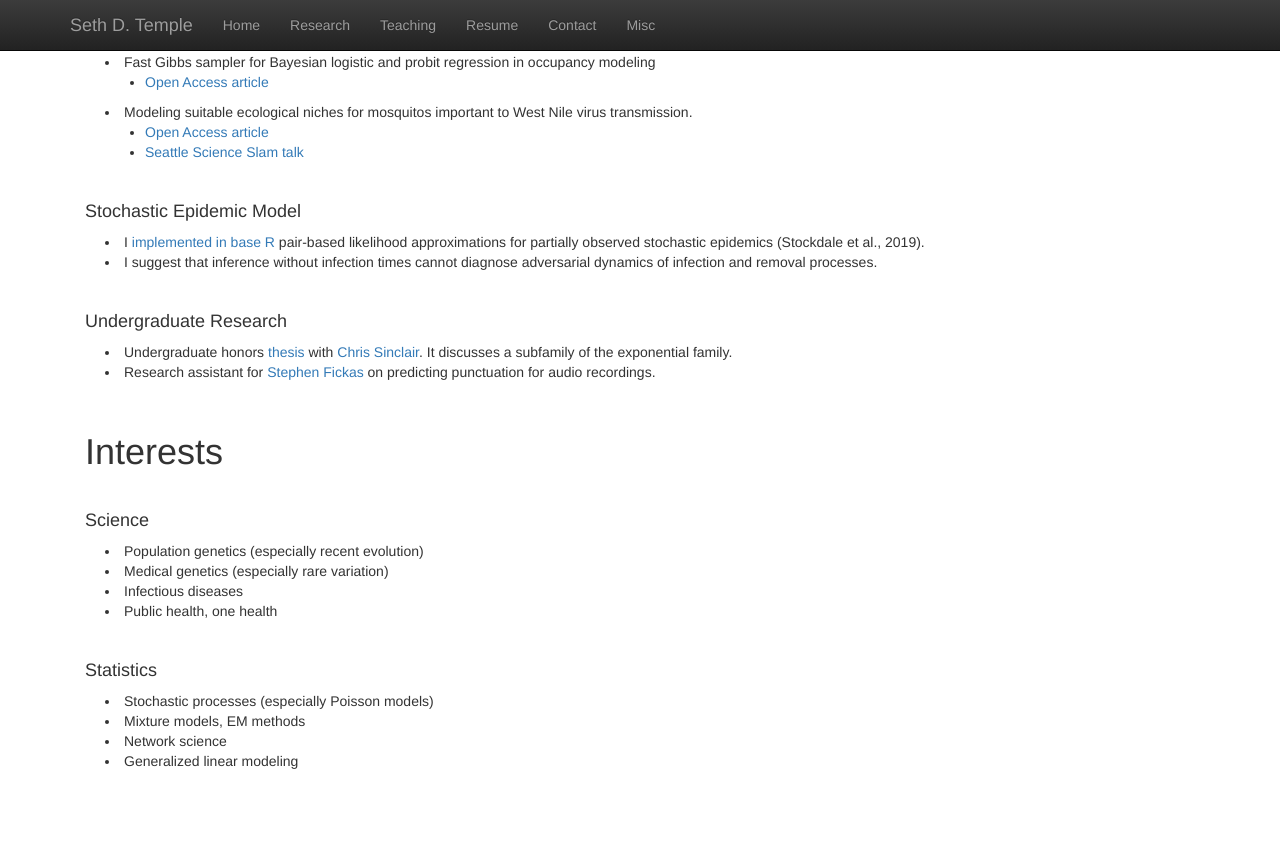
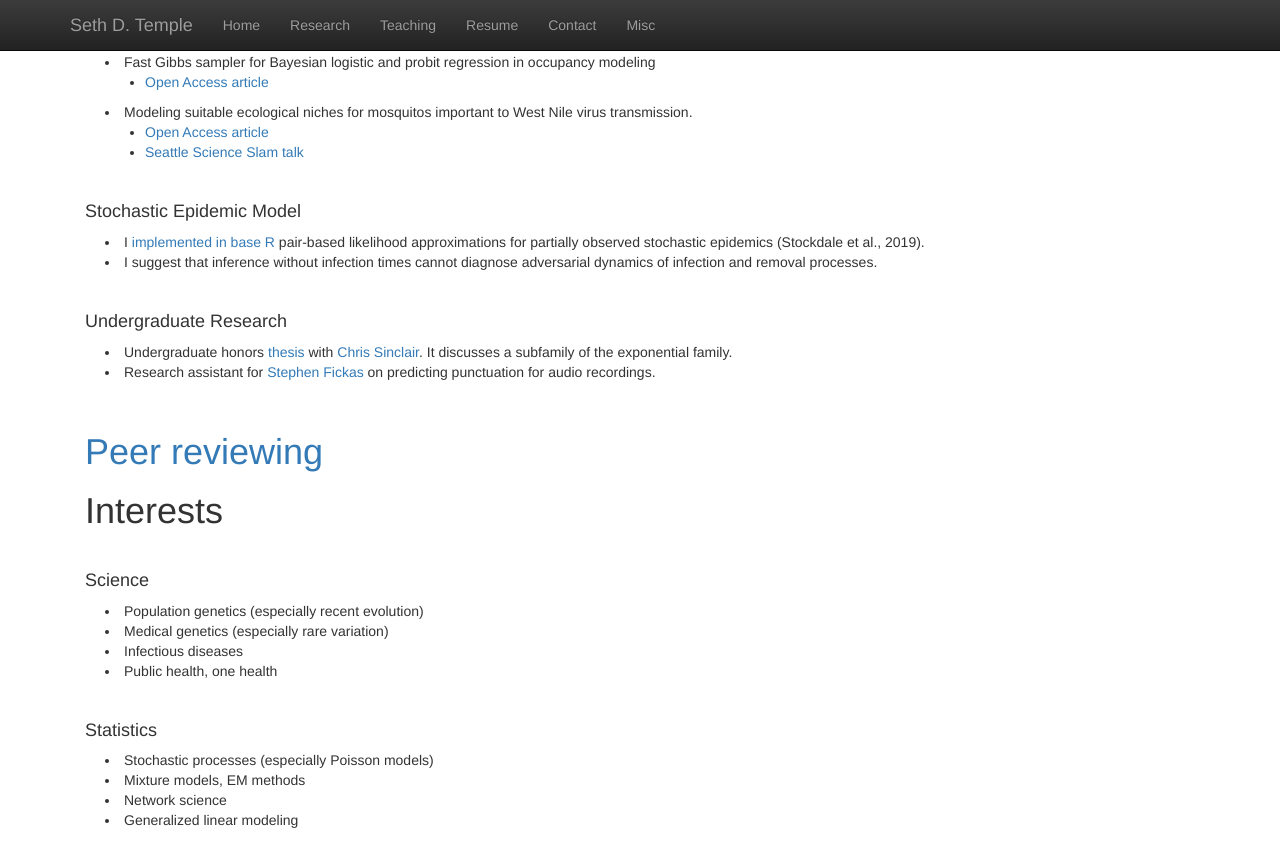
Before and after one commit to sdtemple/sdtemple.github.io, a Jekyll site: the page built from research.html, in a window 1280 px wide and 900 px high, scrolled down 687 px. Shown: the top 867 px of the window. Built offline with Jekyll 4.4.1, drawn with Linux system fonts in a browser that asks for light colours; nearby versions of some CDN libraries; library files that are not in the unit come from our copies; before the commit the page ends 1528 px from its top, so only the background shows below that.

Commit message:
adding web of science link

```diff
--- a/research.html
+++ b/research.html
@@ -65,6 +65,8 @@ title:  'Research'
 </p>
 <br/>
 
+<h1> <a href="https://www.webofscience.com/wos/author/record/JDV-7011-2023">Peer reviewing </a> </h1>
+
 <h1>Interests</h1>
 <br/>
 <h4>Science</h4>
```
